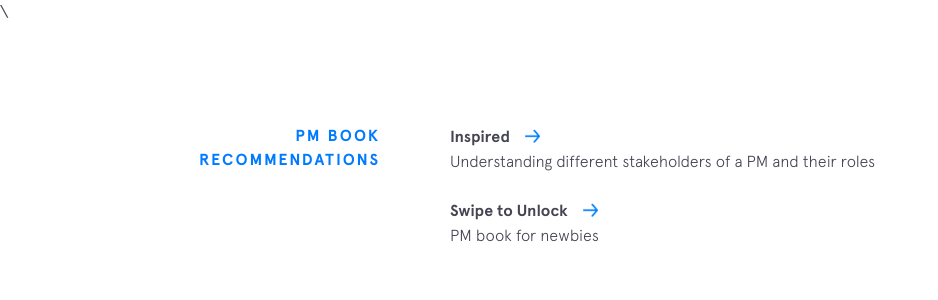
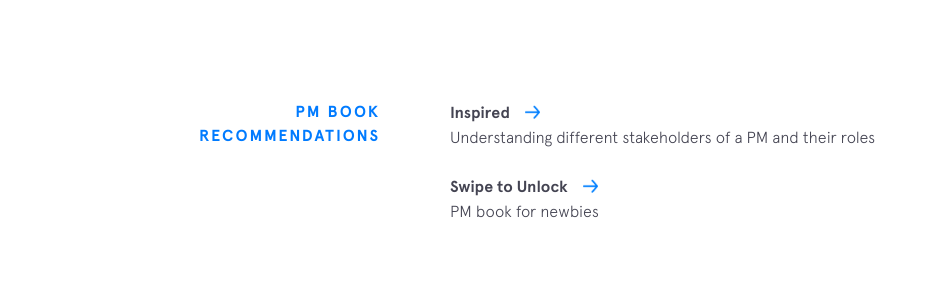
Before and after one commit to sonal1771/sonal1771.github.io, a Jekyll site: the page built from test.html, in a window 1280 px wide. Shown: the top 300 px of the page, without its empty margins (0-938 px from the left). Built offline with Jekyll 4.4.1, drawn with Linux system fonts in a browser that asks for light colours; nearby versions of some CDN libraries.

Commit message:
removing a bug

```diff
--- a/index.html
+++ b/index.html
@@ -2,7 +2,7 @@
 layout: default
 ---
 
-<div id="site">\
+<div id="site">
   {% include switch.html %}
   {% include menu.html %}
   {% include intro.html %}
@@ -11,7 +11,6 @@
   {% include experience.html %}
   {% include featured-projects.html %}
   {% include other-projects.html %}
-  {% include books-reco.html %}
   {% include footer.html %}
   {% include top-button.html %}
 </div>
--- a/test.html
+++ b/test.html
@@ -2,6 +2,6 @@
 layout: default
 ---
 
-<div id="site">\
+<div id="site">
   {% include books-reco.html %}
 </div>
```
